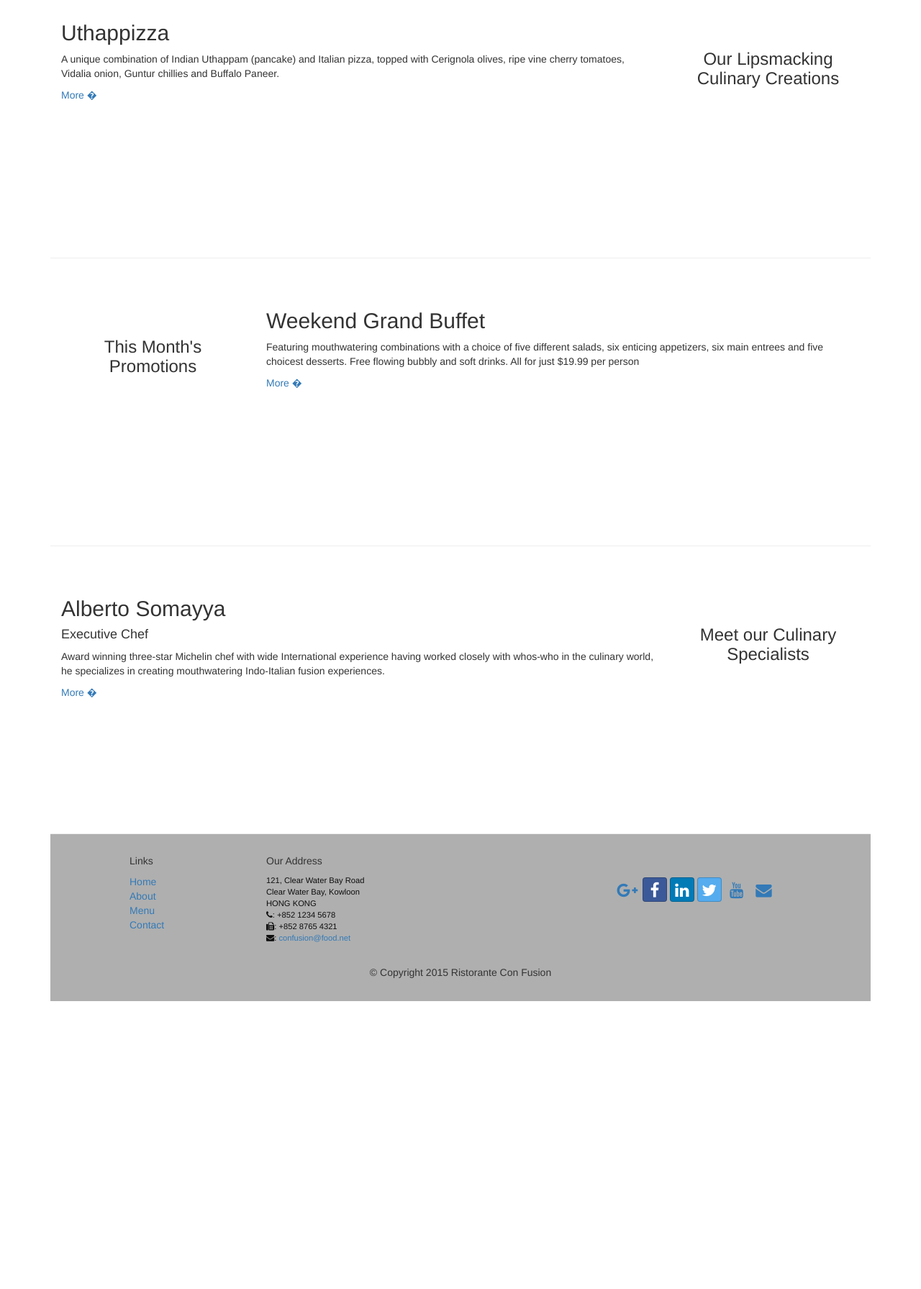
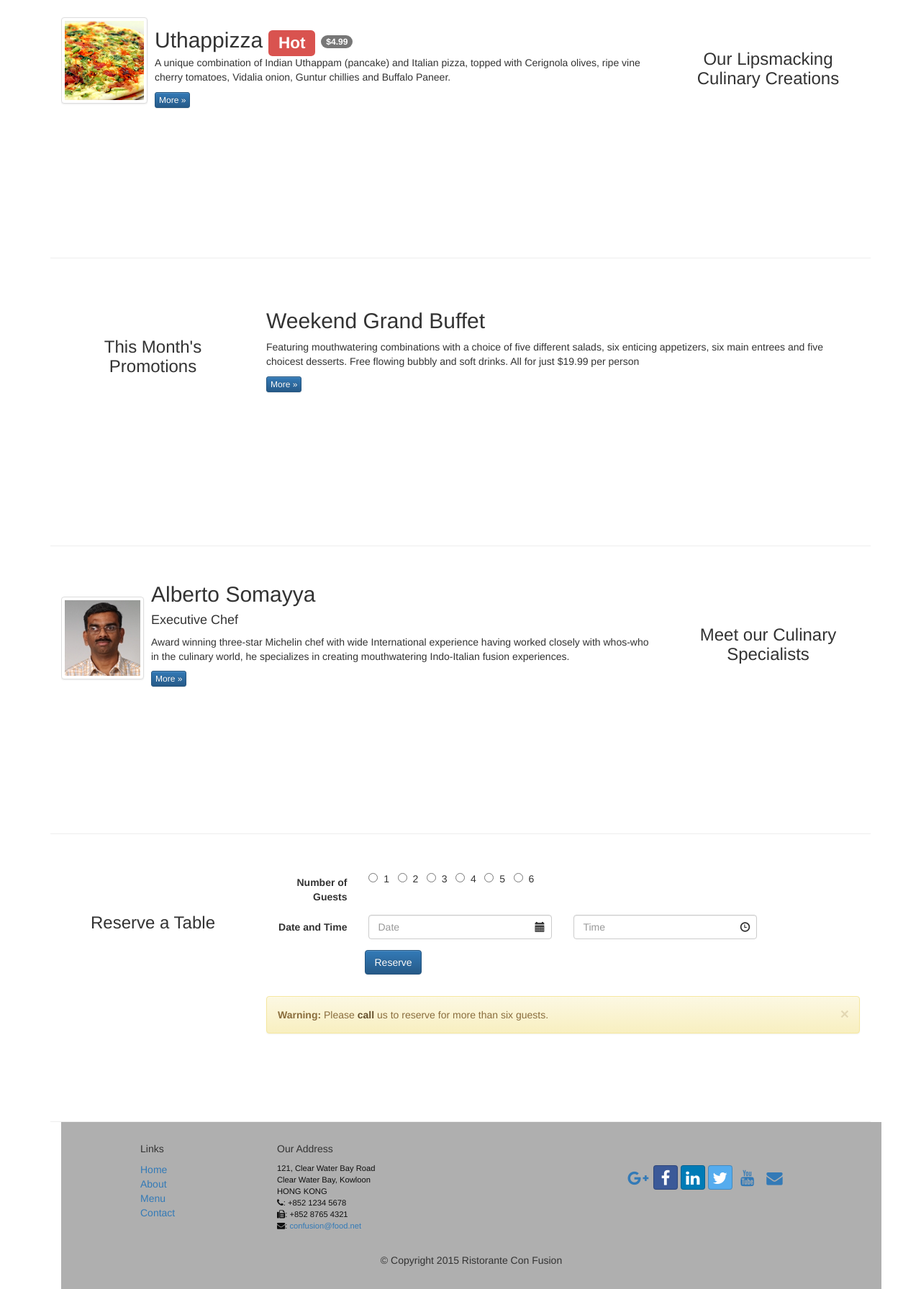
Before and after one commit to beaadajar/conFusion, a plain HTML site: page index.html in a window 1280 px wide. Shown: the part 500-2291 px from the top of the page at 72% size. Before the commit the page ends 1891 px from the top, so only its background shows below. Drawn offline with nearby package versions, Linux system fonts and the light colour scheme.

Commit message:
Add reserve table form, button, and navbar form

```diff
--- a/index.html
+++ b/index.html
@@ -49,6 +49,23 @@
             </li>
             <li><a href="contact.html"><i class="fa fa-envelope-o"></i> Contact</a></li>
           </ul>
+          <form class="navbar-form navbar-right">
+            <div class="form-group">
+              <label for="email" class="sr-only">Email</label>
+              <input type="email" class="form-control" name="email" id="email" placeholder="Email">
+            </div>
+            <div class="form-group">
+              <label for="password" class="sr-only">Password</label>
+              <input type="password" class="form-control" name="password" id="password" placeholder="Password">
+            </div>
+            <div class="form-group">
+              <label class="checkbox-inline" style="color:#FFFFFF;">
+                <input type="checkbox" name="remember" value="">
+                Remember me
+              </label>
+            </div>
+            <button type="submit" class="btn btn-info">Sign in</button>
+          </form>
         </div>
       </div>
     </nav>
@@ -66,6 +83,12 @@
               <p style="padding:20px;"></p>
               <img src="img/logo.png" class="img-responsive">
             </div>
+            <div class="col-xs-12 col-sm-2">
+              <p style="padding:45px;"></p>
+              <a href="index.html#reserve" style="text-decoration:none;">
+                <button type="submit" class="btn btn-warning btn-block">Reserve Table</button>
+              </a>
+            </div>
           </div>
         </div>
       </header>
@@ -77,10 +100,23 @@
             <h3 align="center">Our Lipsmacking Culinary Creations</h3>
           </div>
           <div class="col-xs-12 col-sm-9 col-sm-pull-3">
-        <h2>Uthappizza</h2>
+            <div class="media">
+              <div class="media-left media-middle">
+                <a href="#">
+                  <img class="media-object img-thumbnail" src="img/uthappizza.png" alt="Uthappizza">
+                </a>
+              </div>
+              <div class="media-body">
+                <p style="padding:10px;"></p>
+                <h2 class="media-heading">Uthappizza
+                  <span class="label label-danger">Hot</span>
+                  <span class="badge">$4.99</span>
+                </h2>
                 <p>A unique combination of Indian Uthappam (pancake) and Italian pizza, topped with Cerignola olives, ripe vine cherry tomatoes,
                   Vidalia onion, Guntur chillies and Buffalo Paneer.</p>
-        <p><a href="https://d396qusza40orc.cloudfront.net/phoenixassets/web-frameworks/index.html#">More �</a></p>
+                  <p><a class="btn btn-primary btn-xs" href="#">More &raquo;</a></p>
+                </div>
+              </div>
             </div>
           </div>
 
@@ -94,7 +130,7 @@
               <h2>Weekend Grand Buffet</h2>
               <p>Featuring mouthwatering combinations with a choice of five different salads, six enticing appetizers, six main entrees and five
                 choicest desserts. Free flowing bubbly and soft drinks. All for just $19.99 per person </p>
-        <p><a href="https://d396qusza40orc.cloudfront.net/phoenixassets/web-frameworks/index.html#">More �</a></p>
+                <p><a class="btn btn-primary btn-xs" href="#">More &raquo;</a></p>
               </div>
             </div>
 
@@ -104,11 +140,63 @@
                 <h3 align="center">Meet our Culinary Specialists</h3>
               </div>
               <div class="col-xs-12 col-sm-9 col-sm-pull-3">
-        <h2>Alberto Somayya</h2>
+                <div class="media">
+                  <div class="media-left media-middle">
+                    <a href="#">
+                      <img class="media-object img-thumbnail" src="img/alberto.png" alt="Alberto Somayya">
+                    </a>
+                  </div>
+                  <div class="media-body">
+                    <h2 class="media-heading">Alberto Somayya</h2>
                     <h4>Executive Chef</h4>
                     <p>Award winning three-star Michelin chef with wide International experience having worked closely with whos-who in the culinary world,
                       he specializes in creating mouthwatering Indo-Italian fusion experiences. </p>
-        <p><a href="https://d396qusza40orc.cloudfront.net/phoenixassets/web-frameworks/index.html#">More �</a></p>
+                      <p><a class="btn btn-primary btn-xs" href="#">More &raquo;</a></p>
+                    </div>
+                  </div>
+                </div>
+              </div>
+
+              <div class="row row-content" id="reserve">
+                <div class="col-xs-12 col-sm-3">
+                  <p style="padding:20px;"></p>
+                  <h3 align="center">Reserve a Table</h3>
+                </div>
+                <div class="col-xs-12 col-sm-9">
+                  <form class="form-horizontal" role="form">
+                    <div class="form-group">
+                      <label for="guests" class="col-xs-12 col-sm-2 control-label">Number of Guests</label>
+                      <div class="col-xs-12 col-sm-10">
+                        <input type="radio" name="guests" id="guests" value="1" required>&nbsp;&nbsp;1&nbsp;&nbsp;
+                        <input type="radio" name="guests" id="guests" value="2">&nbsp;&nbsp;2&nbsp;&nbsp;
+                        <input type="radio" name="guests" id="guests" value="3">&nbsp;&nbsp;3&nbsp;&nbsp;
+                        <input type="radio" name="guests" id="guests" value="4">&nbsp;&nbsp;4&nbsp;&nbsp;
+                        <input type="radio" name="guests" id="guests" value="5">&nbsp;&nbsp;5&nbsp;&nbsp;
+                        <input type="radio" name="guests" id="guests" value="6">&nbsp;&nbsp;6
+                      </div>
+                    </div>
+                    <div class="form-group has-feedback">
+                      <label for="datetime" class="col-xs-12 col-sm-2 control-label">Date and Time</label>
+                      <div class="col-xs-12 col-sm-4">
+                        <input type="text" class="form-control" name="date" id="date" placeholder="Date">
+                        <span class="glyphicon glyphicon-calendar form-control-feedback" aria-hidden="true"></span>
+                      </div>
+                      <div class="col-xs-12 col-sm-4">
+                        <input type="text" class="form-control" name="time" id="time" placeholder="Time">
+                        <span class="glyphicon glyphicon-time form-control-feedback" aria-hidden="true"></span>
+                      </div>
+                    </div>
+                    <div class="col-sm-offset-2">
+                      <button type="submit" class="btn btn-primary">Reserve</button>
+                    </div>
+                  </form>
+                  <p style="padding:10px;"></p>
+                  <div class="alert alert-warning alert-dismissible" role="alert">
+                    <button type="button" class="close" data-dismiss="alert" aria-label="Close">
+                      <span aria-hidden="true">&times;</span>
+                    </button>
+                    <strong>Warning:</strong> Please <a href="tel: +852 1234 5678" style="text-decoration:none; color:#66512c"><strong>
+                      call</strong></a> us to reserve for more than six guests.
                   </div>
                 </div>
               </div>
@@ -119,10 +207,10 @@
                     <div class="col-xs-5 col-xs-offset-1 col-sm-2 col-xs-offset-1">
                       <h5>Links</h5>
                       <ul class="list-unstyled">
-            <li><a href="https://d396qusza40orc.cloudfront.net/phoenixassets/web-frameworks/index.html#">Home</a></li>
-            <li><a href="https://d396qusza40orc.cloudfront.net/phoenixassets/web-frameworks/index.html#">About</a></li>
-            <li><a href="https://d396qusza40orc.cloudfront.net/phoenixassets/web-frameworks/index.html#">Menu</a></li>
-            <li><a href="https://d396qusza40orc.cloudfront.net/phoenixassets/web-frameworks/index.html#">Contact</a></li>
+                        <li><a href="#">Home</a></li>
+                        <li><a href="about.html">About</a></li>
+                        <li><a href="#">Menu</a></li>
+                        <li><a href="#">Contact</a></li>
                       </ul>
                     </div>
                     <div class="col-xs-6 col-sm-5">
```
Lines whose indentation alone changed are shown as unchanged.
